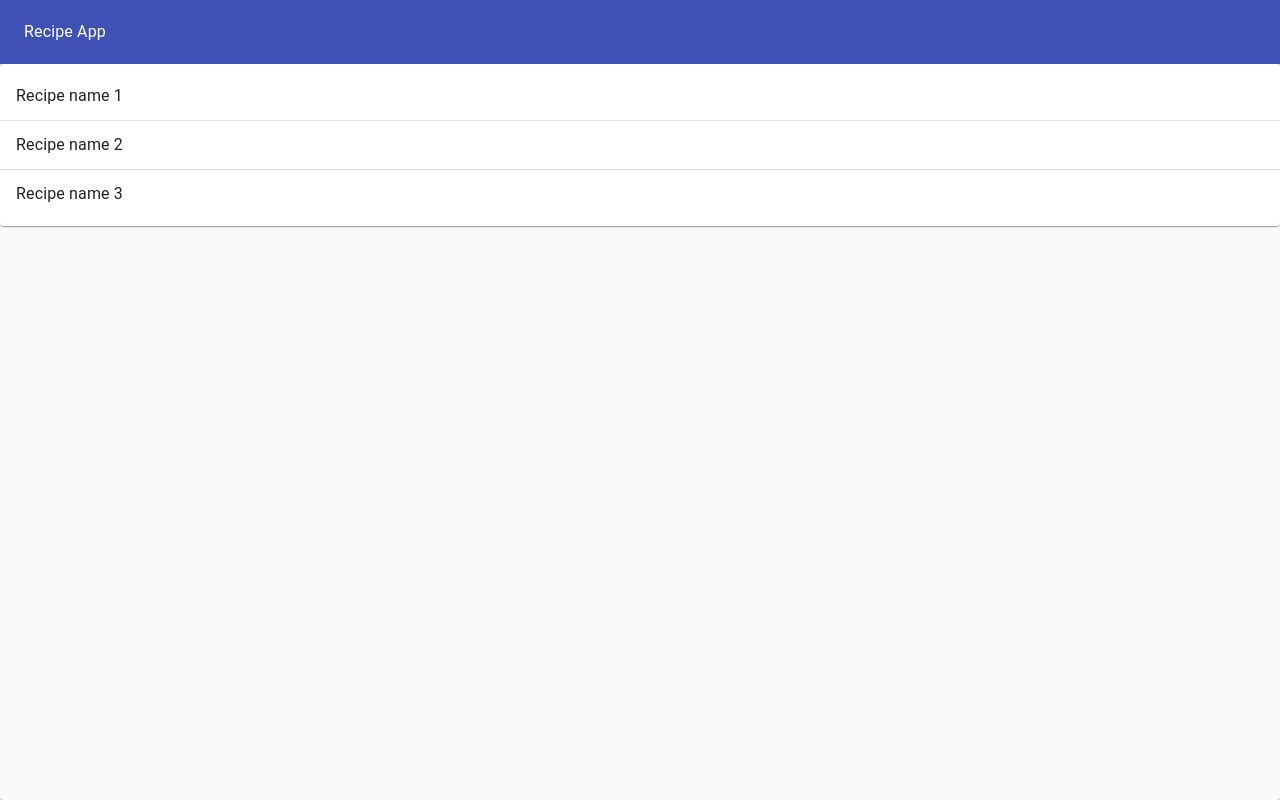
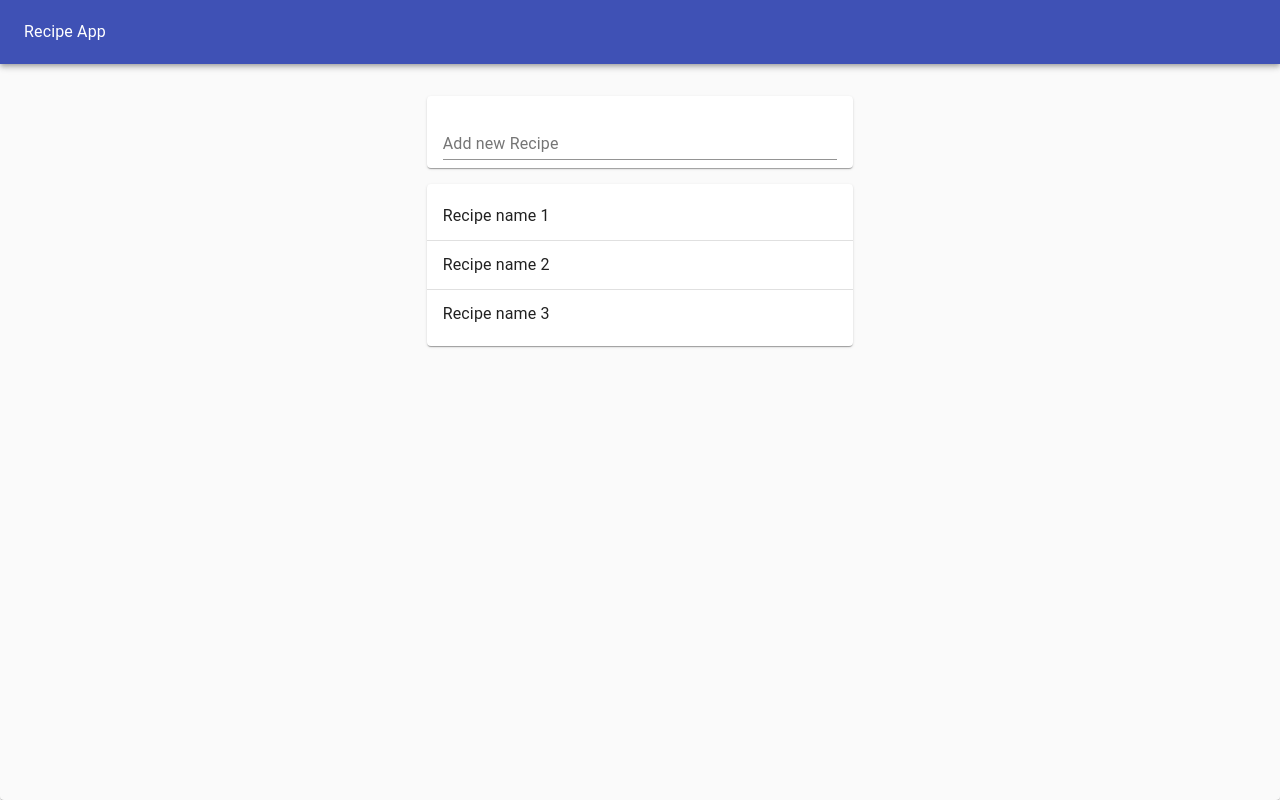
Before and after one commit to dember/react-recipe-api-consumer, a React (Create React App) app: page / in a window 1280 px wide. Built offline with nearby package versions, Linux system fonts and the light colour scheme.

Commit message:
Add basic Recipe form and styles

```diff
--- a/src/RecipeApp.js
+++ b/src/RecipeApp.js
@@ -4,6 +4,8 @@ import AppBar from "@material-ui/core/AppBar";
 import Toolbar from "@material-ui/core/Toolbar";
 import Typography from "@material-ui/core/Typography";
 import RecipeList from "./RecipeList";
+import RecipeForm from "./RecipeForm";
+import Grid from "@material-ui/core/Grid";
 
 function RecipeApp() {
     const initialRecipes = [
@@ -12,6 +14,9 @@ function RecipeApp() {
         {id: 3, name: 'Recipe name 3', description: 'Description 3'},
     ]
     const [recipes, setRecipes] = useState(initialRecipes)
+    const AddRecipe = newRecipeName => {
+        setRecipes([...recipes, {id: 4, name: newRecipeName, description: 'Description 4'}])
+    }
     return (
         <Paper
         style={{
@@ -25,7 +30,12 @@ function RecipeApp() {
                     <Typography color='inherit'>Recipe App</Typography>
                 </Toolbar>
             </AppBar>
-            <RecipeList recipes={recipes}/>
+            <Grid container justify='center' style={{ marginTop: "1rem" }}>
+                <Grid item xs={11} md={8} lg={4}>
+                    <RecipeForm addRecipe={AddRecipe}/>
+                    <RecipeList recipes={recipes}/>
+                </Grid>
+            </Grid>
         </Paper>
     )
 }
--- /dev/null
+++ b/src/RecipeForm.js
@@ -0,0 +1,28 @@
+import React from "react";
+import TextField from "@material-ui/core/TextField";
+import Paper from "@material-ui/core/Paper";
+import useInputState from "./hooks/useInputState";
+
+function RecipeForm({addRecipe}) {
+    const [value, handleChange, reset] = useInputState("")
+
+    return (
+        <Paper style={{ margin: "1rem 0", padding: "0 1rem" }}>
+            <form onSubmit={event => {
+                event.preventDefault();
+                addRecipe(value)
+                reset();
+            }}>
+                <TextField
+                    value={value}
+                    onChange={handleChange}
+                    margin='normal'
+                    label='Add new Recipe'
+                    fullWidth
+                />
+            </form>
+        </Paper>
+    );
+}
+
+export default RecipeForm;
--- /dev/null
+++ b/src/hooks/useInputState.js
@@ -0,0 +1,12 @@
+import { useState } from "react";
+
+export default initialVal => {
+  const [value, setValue] = useState(initialVal);
+  const handleChange = e => {
+    setValue(e.target.value);
+  };
+  const reset = () => {
+    setValue("");
+  };
+  return [value, handleChange, reset];
+};
```
